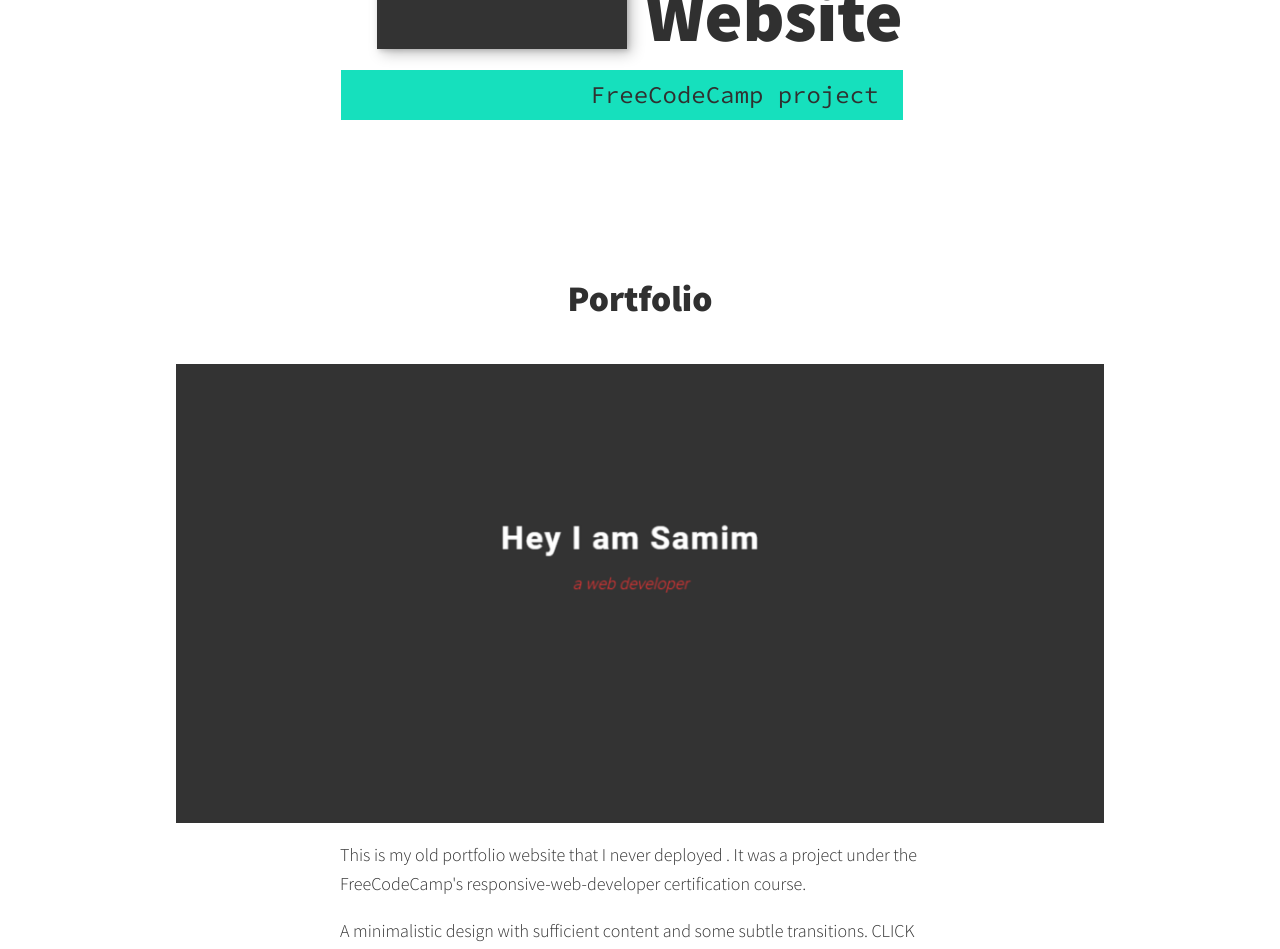
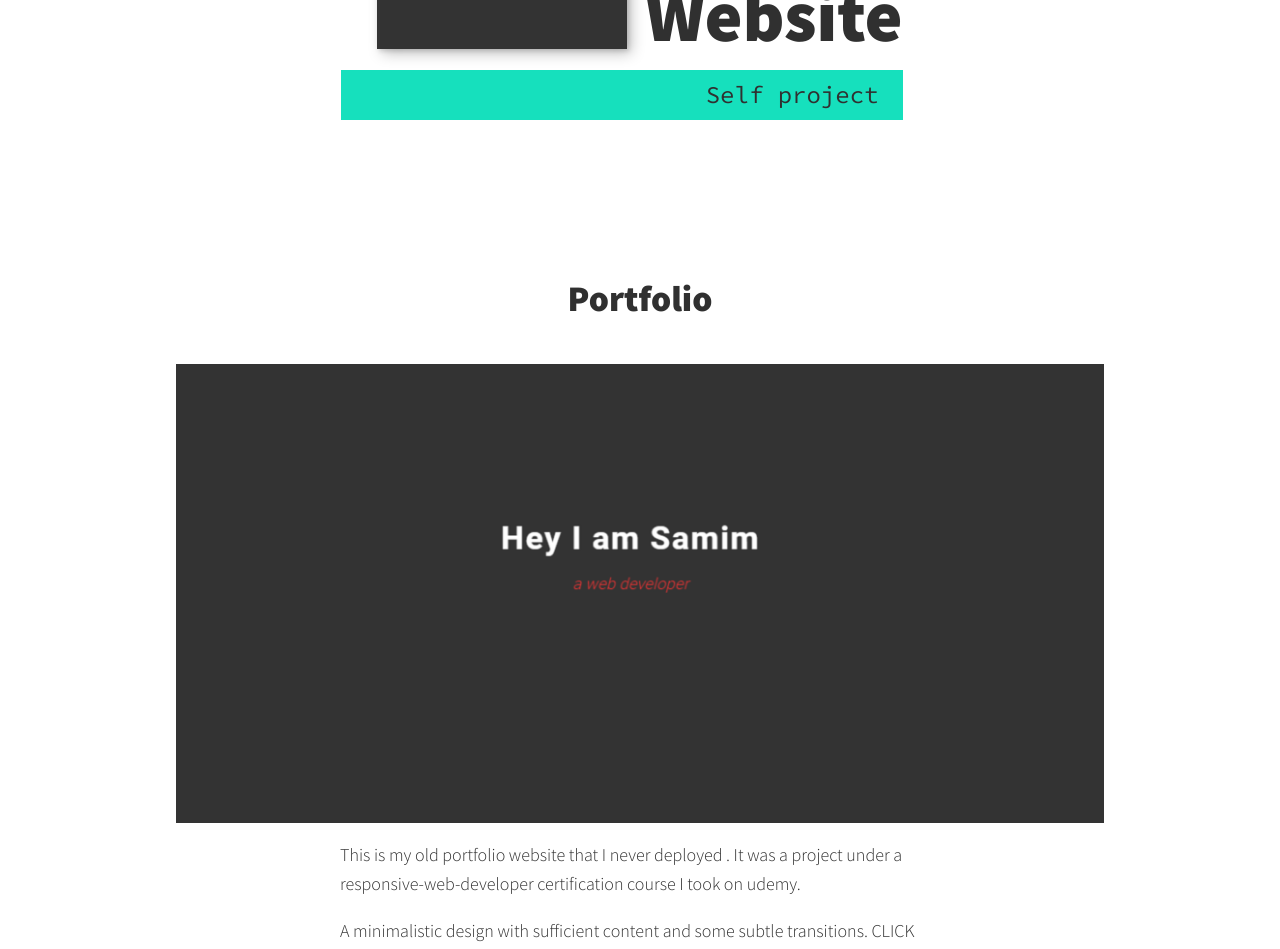
Before and after one commit to mudbloodlad/mudbloodlad.github.io, a plain HTML site: page portfolio-item-fcc.html in a window 1280 px wide. Shown: the part 218-1167 px from the top of the page. Drawn offline with nearby package versions, Linux system fonts and the light colour scheme.

```diff
--- a/portfolio-item-fcc.html
+++ b/portfolio-item-fcc.html
@@ -36,14 +36,14 @@
             <h1 class="section__title section__title--intro">
                 Portfolio <strong>Website</strong>
             </h1>
-            <p class="section__subtitle section__subtitle--intro">FreeCodeCamp project</p>
+            <p class="section__subtitle section__subtitle--intro">Self project</p>
             <img src="Works/fcc-website.png" alt="" class="intro__img">
         </section>
 
         <div class="portfolio-item-individual">
             <p style="text-align: center; font-size: 2em;"><strong>Portfolio</strong></p>
             <a href="https://codepen.io/mudbloodlad/full/eYzgLVy" target="blank"><img src="Works/fcc-website-2.png" alt=""></a>
-            <p>This is my old portfolio website that I never deployed . It was a project under the FreeCodeCamp's responsive-web-developer certification course.</p>
+            <p>This is my old portfolio website that I never deployed . It was a project under a responsive-web-developer certification course I took on udemy.</p>
             <p>A minimalistic design with sufficient content and some subtle transitions. CLICK THE ABOVE IMAGE TO CHECK IT OUT.</p>
         </div>
 
```
